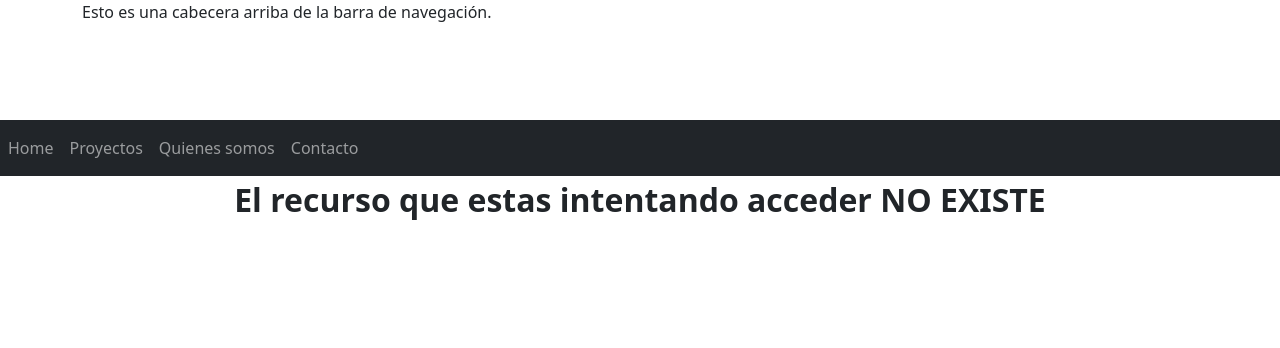
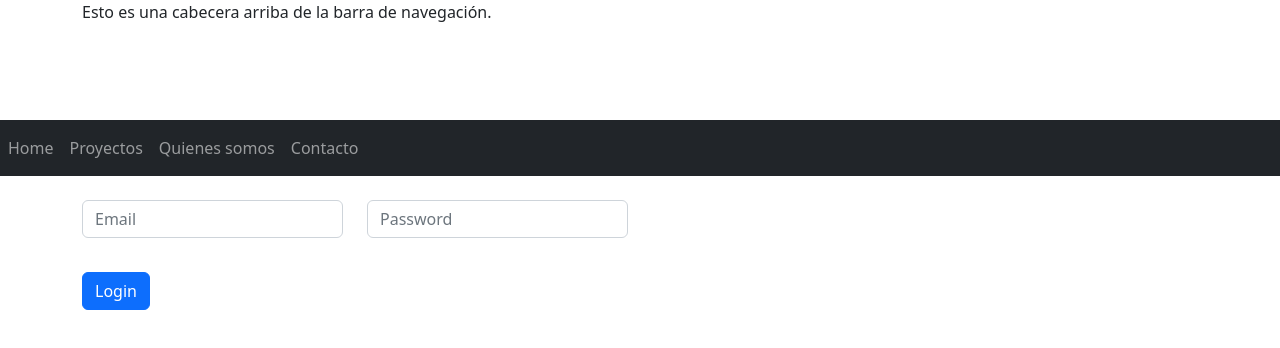
Before and after one commit to osman-dromen/app-empleado, an Angular app: page /login in a window 1280 px wide. Shown: the top 348 px of the page. Built offline with nearby package versions, Linux system fonts and the light colour scheme.

Commit message:
proyecto empleados componente login parte 1

```diff
--- a/src/app/app.module.ts
+++ b/src/app/app.module.ts
@@ -16,6 +16,7 @@
 import { ErrorPersonalizadoComponent } from './error-personalizado/error-personalizado.component';
 import { DataServices } from './data.services';
 import { HttpClientModule } from '@angular/common/http';
+import { LoginComponent } from './login/login.component';
 
 const appRoutes:Routes=[
   {path:'', component:HomeComponentComponent},
@@ -23,6 +24,7 @@
   {path:'quienes',component:QuienesComponentComponent},
   {path:'contacto',component:ContactoComponentComponent},
   {path:'actualiza/:id',component:ActualizaComponentComponent},
+  {path:'login',component:LoginComponent},
   {path:'**',component:ErrorPersonalizadoComponent}
 ];
 
@@ -36,7 +38,8 @@
     QuienesComponentComponent,
     ContactoComponentComponent,
     ActualizaComponentComponent,
-    ErrorPersonalizadoComponent
+    ErrorPersonalizadoComponent,
+    LoginComponent
   ],
   imports: [
     BrowserModule,
--- /dev/null
+++ b/src/app/login/login.component.html
@@ -0,0 +1,16 @@
+<br/>
+<div class="container">
+    <form class="form-group row">
+        <div class="form-group col-md-3">
+            <input type="email" name="email" placeholder="Email" class="form-control">
+
+        </div>
+        <div class="form-group col-md-3">
+            <input type="password" name="password" placeholder="Password" class="form-control">
+        </div>
+        <br/><br/><br/>
+        <div>
+            <button type="submit" class="btn btn-primary">Login</button>
+        </div>
+    </form>
+</div>
--- /dev/null
+++ b/src/app/login/login.component.ts
@@ -0,0 +1,15 @@
+import { Component, OnInit } from '@angular/core';
+
+@Component({
+  selector: 'app-login',
+  templateUrl: './login.component.html',
+  styleUrls: ['./login.component.css']
+})
+export class LoginComponent implements OnInit {
+
+  constructor() { }
+
+  ngOnInit(): void {
+  }
+
+}
```
Also changed, not shown: src/app/login/login.component.css (added), 1 other file (tests, documents, lock files or other folders).
